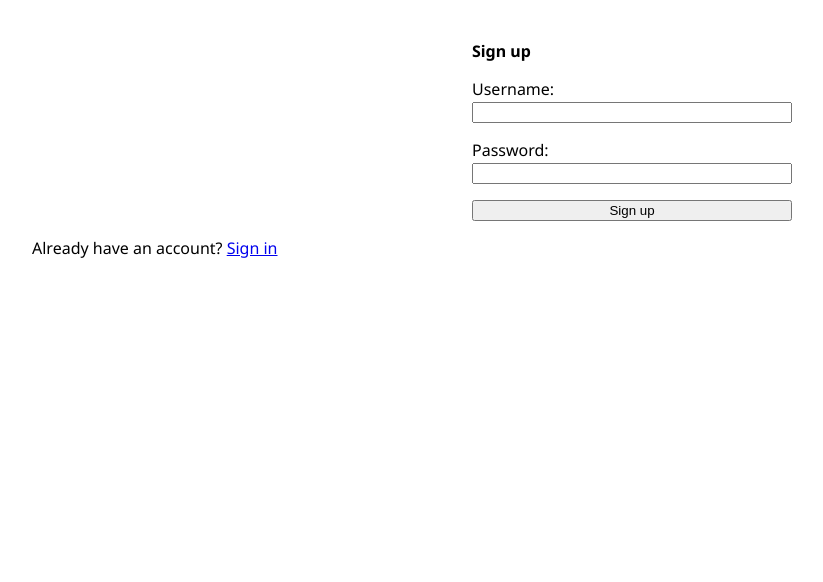
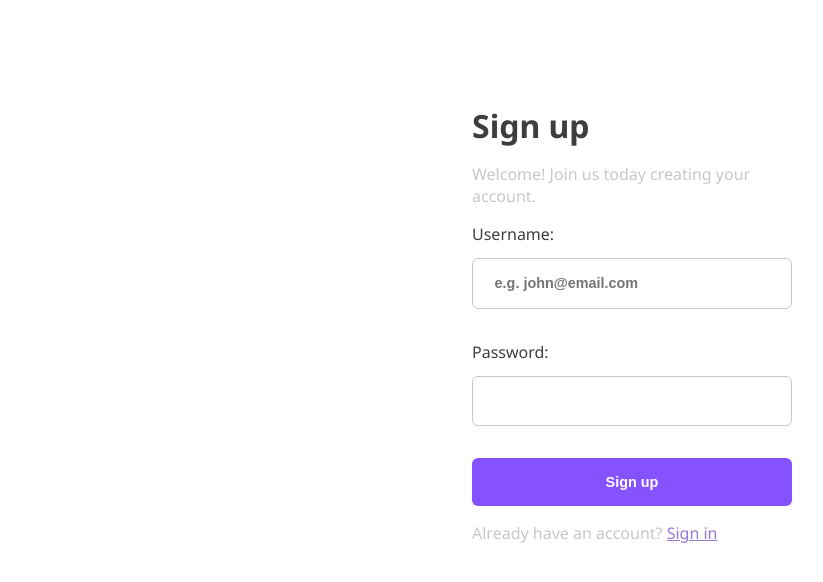
Before and after one commit to mutheus/upvotes, a React (Create React App) app: page / in a window 1280 px wide. Shown: the top 582 px of the page, without its empty margins (8-831 px from the left). Built offline with nearby package versions, Linux system fonts and the light colour scheme.

Commit message:
Add form styles

```diff
--- a/src/app.tsx
+++ b/src/app.tsx
@@ -5,6 +5,8 @@ import AuthProvider from 'contexts/auth-context'
 
 const Container = styled.div`
   padding: 2em;
+  min-height: 100vh;
+  color: ${({ theme }) => theme.colors.text};
 `
 
 export function App () {
--- a/src/pages/signin/signin.tsx
+++ b/src/pages/signin/signin.tsx
@@ -4,9 +4,18 @@ import {
   useContext,
 } from 'react'
 import { api } from 'services/api'
-import { Form } from 'shared/styles'
+import {
+  FormWrapper,
+  Form,
+  FormTitle,
+  FormDesc,
+  FormInputWrapper,
+  FormButton,
+  FormNotice,
+} from 'shared/styles'
 import { AuthContext } from 'contexts/auth-context'
 import { useNavigate } from 'react-router'
+import { Link } from 'react-router-dom'
 
 export function Signin () {
   const [username, setUsername] = useState('')
@@ -29,24 +38,28 @@ export function Signin () {
   }
 
   return (
+    <FormWrapper>
       <Form onSubmit={handleLogin}>
-      <h4>Sign in</h4>
+        <FormTitle>Login</FormTitle>
 
-      <label htmlFor='username'>
-        Username:
-        <br />
+        <FormDesc>Welcome back! Please login to your account.</FormDesc>
+
+        <FormInputWrapper>
+          <label htmlFor='username'>Username:</label>
+
           <input
             value={username}
             onChange={(e) => setUsername(e.target.value)}
             id='username'
             type='text'
             name='username'
+            placeholder='e.g. john@email.com'
           />
-      </label>
+        </FormInputWrapper>
 
-      <label htmlFor='password'>
-        Password:
-        <br />
+        <FormInputWrapper>
+          <label htmlFor='password'>Password:</label>
+
           <input
             value={password}
             onChange={(e) => setPassword(e.target.value)}
@@ -54,9 +67,12 @@ export function Signin () {
             type='password'
             name='password'
           />
-      </label>
+        </FormInputWrapper>
 
-      <button type='submit'>Sign in</button>
+        <FormButton type='submit'>Login</FormButton>
       </Form>
+
+      <FormNotice>Don’t have an account? <Link to='/'>Sign up</Link></FormNotice>
+    </FormWrapper>
   )
 }
--- a/src/pages/signup/signup.tsx
+++ b/src/pages/signup/signup.tsx
@@ -1,6 +1,14 @@
 import { FormEvent, useState } from 'react'
 import { api } from 'services/api'
-import { Form } from 'shared/styles'
+import {
+  FormWrapper,
+  Form,
+  FormTitle,
+  FormDesc,
+  FormInputWrapper,
+  FormButton,
+  FormNotice,
+} from 'shared/styles'
 import { useNavigate } from 'react-router'
 import { Link } from 'react-router-dom'
 
@@ -21,25 +29,28 @@ export function Signup () {
   }
 
   return (
-    <>
+    <FormWrapper>
       <Form onSubmit={handleSignup}>
-        <h4>Sign up</h4>
+        <FormTitle>Sign up</FormTitle>
 
-        <label htmlFor='username'>
-          Username:
-          <br />
+        <FormDesc>Welcome! Join us today creating your account.</FormDesc>
+
+        <FormInputWrapper>
+          <label htmlFor='username'>Username:</label>
+
           <input
             value={username}
             onChange={(e) => setUsername(e.target.value)}
             id='username'
             type='text'
             name='username'
+            placeholder='e.g. john@email.com'
           />
-        </label>
+        </FormInputWrapper>
 
-        <label htmlFor='password'>
-          Password:
-          <br />
+        <FormInputWrapper>
+          <label htmlFor='password'>Password:</label>
+
           <input
             value={password}
             onChange={(e) => setPassword(e.target.value)}
@@ -47,12 +58,12 @@ export function Signup () {
             type='password'
             name='password'
           />
-        </label>
+        </FormInputWrapper>
 
-        <button type='submit'>Sign up</button>
+        <FormButton type='submit'>Sign up</FormButton>
       </Form>
 
-      <p>Already have an account? <Link to='/login'>Sign in</Link></p>
-    </>
+      <FormNotice>Already have an account? <Link to='/login'>Sign in</Link></FormNotice>
+    </FormWrapper>
   )
 }
--- a/src/shared/styles.tsx
+++ b/src/shared/styles.tsx
@@ -1,18 +1,68 @@
 import styled from 'styled-components/macro'
+
+export const FormWrapper = styled.div`
+  max-width: 20em;
+  margin: 0 auto;
+  padding: 4em 0;
+`
 
 export const Form = styled.form`
   display: flex;
   flex-direction: column;
   gap: 1em;
   width: 100%;
-  max-width: 20em;
-  margin: 0 auto;
+`
 
-  h4 {
-    margin: 0;
-  }
+export const FormTitle = styled.h4`
+  margin: 0;
+  font-size: 2rem;
+`
+
+export const FormDesc = styled.p`
+  margin: 0;
+  color: ${({ theme }) => theme.colors.gray};
+`
+
+export const FormInputWrapper = styled.p`
+  display: flex;
+  flex-direction: column;
+  gap: .8em;
+  font-weight: 400;
+  margin: 0 0 1em;
 
   input {
-    width: 100%;
+    height: 37px;
+    border: 1px solid ${({ theme }) => theme.colors.gray};
+    border-radius: 6px;
+    padding: 1.7em 1.5em;
+    font-size: .9rem;
+    font-weight: 700;
+    color: ${({ theme }) => theme.colors.text};
+
+    &:focus-visible {
+      outline: 2px solid ${({ theme }) => theme.colors.purple};
+    }
   }
 `
+
+export const FormButton = styled.button`
+  height: 48px;
+  background-color: ${({ theme }) => theme.colors.purple};
+  border-radius: 6px;
+  padding: 0 1.5em;
+  border: none;
+  display: flex;
+  align-items: center;
+  justify-content: center;
+  font-weight: 700;
+  color: #FFF;
+  font-size: .9rem;
+`
+
+export const FormNotice = styled.p`
+  color: ${({ theme }) => theme.colors.gray};
+
+  a {
+    color: ${({ theme }) => theme.colors.lightPurple};
+  }
+`
```
Lines whose indentation alone changed are shown as unchanged.
